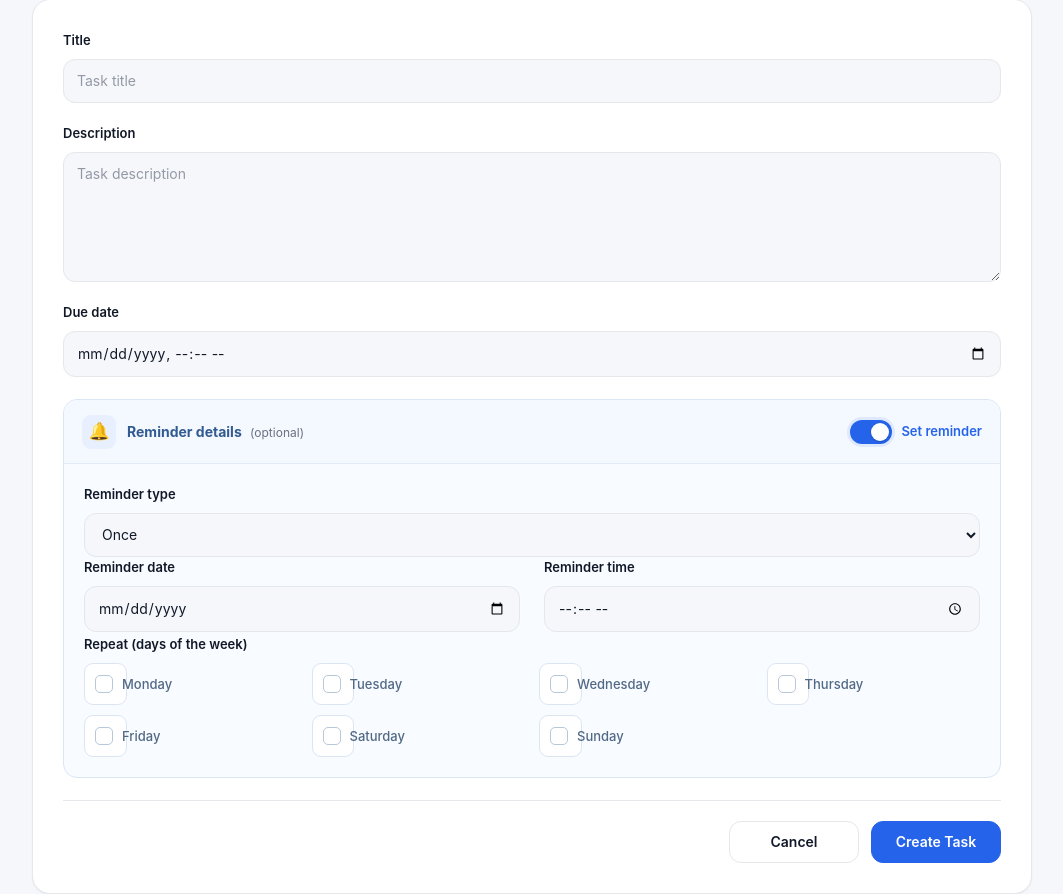
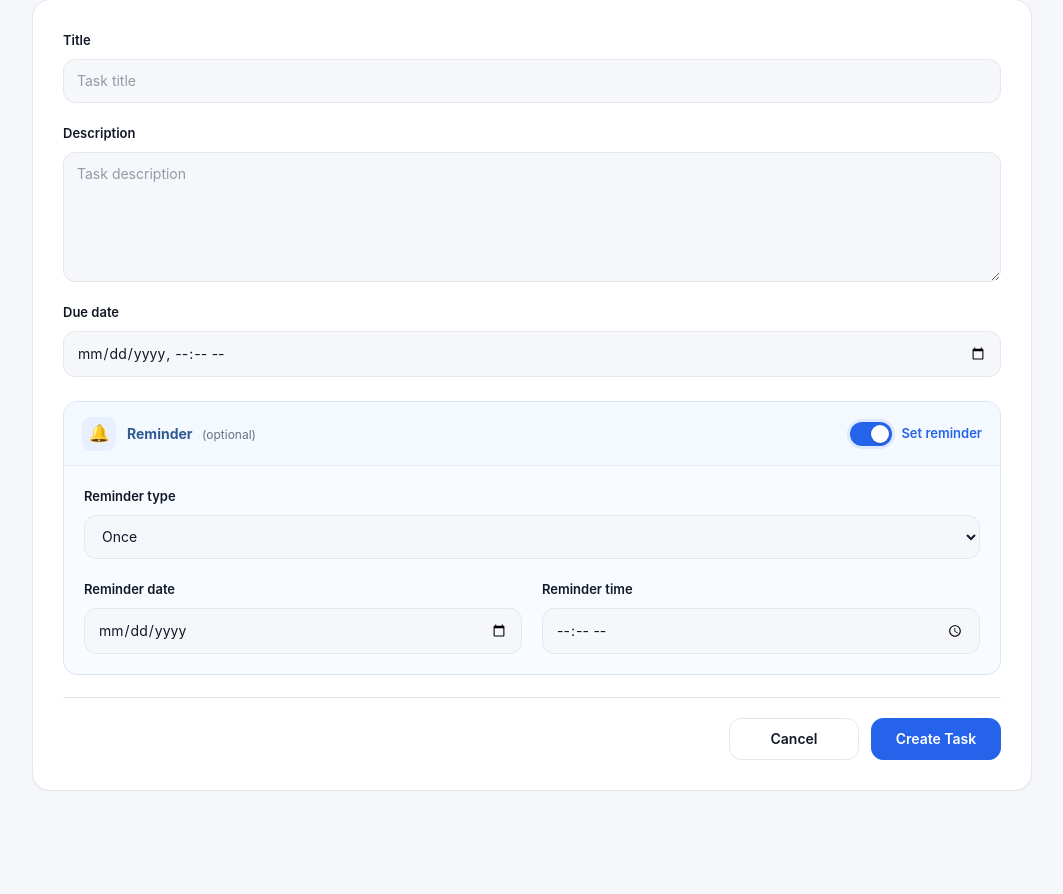
Before and after one commit to Alosh-23/To_Do_Solo, a Django app: page /task/add/ in a window 1280 px wide. Shown: the part 205-1099 px from the top of the page, without its empty margins (108-1171 px from the left). After the commit the page ends 996 px from the top, so only its background shows below. Run offline with Django 5.2, Linux system fonts and the light colour scheme; the visitor is signed in with stand-in values (Sample User, id 1).

Commit message:
Rebuild task reminder form

```diff
--- a/static/css/pages/task-form.css
+++ b/static/css/pages/task-form.css
@@ -1,6 +1,6 @@
 /* ==========================================================
    TO DO SOLO
-   TASK FORM PAGE
+   TASK FORM
 ========================================================== */
 
 .task-form-page {
@@ -83,6 +83,7 @@
     display: flex;
     flex-direction: column;
     gap: 8px;
+
     min-width: 0;
 }
 
@@ -99,8 +100,11 @@
 
 .task-form-row-two {
     display: grid;
-    grid-template-columns: repeat(2, minmax(0, 1fr));
-    gap: 24px;
+
+    grid-template-columns:
+        repeat(2, minmax(0, 1fr));
+
+    gap: 20px;
 }
 
 
@@ -144,7 +148,9 @@
 
 .task-form textarea {
     min-height: 130px;
+
     resize: vertical;
+
     line-height: 1.5;
 }
 
@@ -179,6 +185,7 @@
 .task-form input::placeholder,
 .task-form textarea::placeholder {
     color: var(--text-secondary);
+
     opacity: 0.7;
 }
 
@@ -208,6 +215,7 @@
 .task-form .field-error {
     font-size: 12px;
     line-height: 1.4;
+
     color: var(--danger);
 }
 
@@ -220,14 +228,14 @@
     width: 100%;
     box-sizing: border-box;
 
-    margin-top: 2px;
+    margin-top: 4px;
+
+    overflow: hidden;
 
     border: 1px solid #dbe6f5;
     border-radius: 14px;
 
     background: #f8fbff;
-
-    overflow: hidden;
 }
 
 
@@ -252,14 +260,18 @@
 }
 
 
+/* ==========================================================
+   REMINDER TITLE
+========================================================== */
+
 .reminder-panel-title {
     display: flex;
     align-items: center;
+
     gap: 11px;
 
     min-width: 0;
 }
-
 
 .reminder-icon {
     width: 34px;
@@ -271,21 +283,21 @@
 
     flex: 0 0 34px;
 
-    font-size: 17px;
-
     border-radius: 9px;
 
     background: #e8f0ff;
+
+    font-size: 17px;
 }
 
+.reminder-panel-title strong {
+    display: inline-block;
 
-.reminder-panel-title strong {
     font-size: 14px;
     font-weight: 700;
 
     color: #315b91;
 }
-
 
 .reminder-panel-title span:not(
     .reminder-icon
@@ -313,7 +325,6 @@
     flex-shrink: 0;
 
     cursor: pointer;
-
     user-select: none;
 }
 
@@ -397,7 +408,6 @@ input[type="checkbox"]:checked
         );
 }
 
-
 .reminder-toggle
 input[type="checkbox"]:checked
 +
@@ -405,7 +415,6 @@ input[type="checkbox"]:checked
 .reminder-toggle-thumb {
     transform: translateX(18px);
 }
-
 
 .reminder-toggle-text {
     font-size: 13px;
@@ -422,7 +431,22 @@ input[type="checkbox"]:checked
 ========================================================== */
 
 .reminder-panel-body {
+    display: flex;
+    flex-direction: column;
+
+    gap: 20px;
+
     padding: 20px;
+}
+
+
+/* ==========================================================
+   REMINDER TYPE
+========================================================== */
+
+.reminder-panel-body
+.form-field:first-child {
+    width: 100%;
 }
 
 
@@ -431,9 +455,8 @@ input[type="checkbox"]:checked
 ========================================================== */
 
 .reminder-weekdays-field {
-    margin-top: 2px;
+    margin-top: 0;
 }
-
 
 .reminder-weekdays {
     width: 100%;
@@ -441,14 +464,14 @@ input[type="checkbox"]:checked
 
 
 /*
- * Django CheckboxSelectMultiple generates:
- *
- * .reminder-weekdays
- *     div
- *         label
- *             input
- *             text
- */
+   Django CheckboxSelectMultiple structure:
+
+   .reminder-weekdays
+       div
+           label
+               input
+               text
+*/
 
 .reminder-weekdays > div {
     display: grid;
@@ -456,7 +479,7 @@ input[type="checkbox"]:checked
     grid-template-columns:
         repeat(4, minmax(0, 1fr));
 
-    gap: 10px 14px;
+    gap: 10px;
 }
 
 
@@ -501,7 +524,9 @@ input[type="checkbox"]:checked
 }
 
 
-/* Weekday checkbox */
+/* ==========================================================
+   WEEKDAY CHECKBOX
+========================================================== */
 
 .reminder-weekdays
 input[type="checkbox"] {
@@ -569,7 +594,7 @@ input[type="checkbox"]:checked::after {
 }
 
 
-/* Highlight selected day */
+/* Selected weekday label */
 
 .reminder-weekdays
 input[type="checkbox"]:checked
@@ -579,7 +604,16 @@ input[type="checkbox"]:checked
 
 
 /* ==========================================================
-   REMINDER PANEL ERROR
+   HIDDEN FIELDS
+========================================================== */
+
+.task-form .form-field[hidden] {
+    display: none !important;
+}
+
+
+/* ==========================================================
+   REMINDER ERROR
 ========================================================== */
 
 .reminder-panel-error {
@@ -641,7 +675,7 @@ input[type="checkbox"]:checked
 
 
 /* ==========================================================
-   CANCEL
+   SECONDARY BUTTON
 ========================================================== */
 
 .task-form .button-secondary {
@@ -651,7 +685,6 @@ input[type="checkbox"]:checked
 
     border: 1px solid var(--border);
 }
-
 
 .task-form .button-secondary:hover {
     background: #f3f4f6;
@@ -674,7 +707,6 @@ input[type="checkbox"]:checked
     border: 1px solid var(--primary);
 }
 
-
 .task-form .button-primary:hover {
     filter: brightness(0.95);
 
@@ -683,6 +715,10 @@ input[type="checkbox"]:checked
     box-shadow: var(--shadow-sm);
 }
 
+
+/* ==========================================================
+   ACTIVE BUTTON
+========================================================== */
 
 .task-form .button:active {
     transform: translateY(0);
@@ -697,7 +733,8 @@ input[type="checkbox"]:checked
 
     .task-form-row-two {
         grid-template-columns: 1fr;
-        gap: 20px;
+
+        gap: 18px;
     }
 
 
@@ -732,6 +769,8 @@ input[type="checkbox"]:checked
 
     .reminder-panel-body {
         padding: 16px;
+
+        gap: 18px;
     }
 
 
--- a/templates/tasks/task_form.html
+++ b/templates/tasks/task_form.html
@@ -2,6 +2,7 @@
 
 {% load static %}
 {% load i18n %}
+
 
 {% block title %}
 
@@ -37,6 +38,11 @@
 
         <section class="task-form-page">
 
+
+            <!-- ======================================================
+                 PAGE HEADER
+            ======================================================= -->
+
             <header class="page-header">
 
                 <div class="page-header-content">
@@ -44,6 +50,7 @@
                     <p class="page-eyebrow">
                         {% translate "Task Management" %}
                     </p>
+
 
                     <h1 class="page-title">
 
@@ -54,6 +61,7 @@
                         {% endif %}
 
                     </h1>
+
 
                     <p class="page-description">
 
@@ -74,7 +82,13 @@
             </header>
 
 
+
+            <!-- ======================================================
+                 TASK FORM CARD
+            ======================================================= -->
+
             <section class="task-form-card">
+
 
                 <form
                     method="post"
@@ -90,6 +104,11 @@
                     {% csrf_token %}
 
 
+
+                    <!-- ==================================================
+                         GENERAL FORM ERRORS
+                    =================================================== -->
+
                     {% if form.non_field_errors %}
 
                         <div class="form-errors">
@@ -99,8 +118,9 @@
                     {% endif %}
 
 
+
                     <!-- ==================================================
-                         TASK INFORMATION
+                         TITLE
                     =================================================== -->
 
                     <div class="form-field">
@@ -109,7 +129,9 @@
                             {% translate "Title" %}
                         </label>
 
+
                         {{ form.title }}
+
 
                         {% if form.title.errors %}
 
@@ -122,13 +144,20 @@
                     </div>
 
 
+
+                    <!-- ==================================================
+                         DESCRIPTION
+                    =================================================== -->
+
                     <div class="form-field">
 
                         <label for="{{ form.description.id_for_label }}">
                             {% translate "Description" %}
                         </label>
 
+
                         {{ form.description }}
+
 
                         {% if form.description.errors %}
 
@@ -141,6 +170,7 @@
                     </div>
 
 
+
                     <!-- ==================================================
                          DUE DATE
                     =================================================== -->
@@ -151,7 +181,9 @@
                             {% translate "Due date" %}
                         </label>
 
+
                         {{ form.due_date }}
+
 
                         {% if form.due_date.errors %}
 
@@ -164,16 +196,20 @@
                     </div>
 
 
+
                     <!-- ==================================================
-                         REMINDER DETAILS
+                         REMINDER
                     =================================================== -->
 
                     <section class="reminder-panel">
 
 
-                        <!-- REMINDER HEADER -->
+                        <!-- ==============================================
+                             REMINDER HEADER
+                        =============================================== -->
 
                         <div class="reminder-panel-header">
+
 
                             <div class="reminder-panel-title">
 
@@ -184,11 +220,13 @@
                                     🔔
                                 </span>
 
+
                                 <div>
 
                                     <strong>
-                                        {% translate "Reminder details" %}
+                                        {% translate "Reminder" %}
                                     </strong>
+
 
                                     <span>
                                         {% translate "(optional)" %}
@@ -199,6 +237,11 @@
                             </div>
 
 
+
+                            <!-- ==========================================
+                                 REMINDER ENABLE TOGGLE
+                            =========================================== -->
+
                             <label
                                 class="reminder-toggle"
                                 for="{{ reminder_form.enabled.id_for_label }}"
@@ -206,9 +249,13 @@
 
                                 {{ reminder_form.enabled }}
 
+
                                 <span class="reminder-toggle-track">
+
                                     <span class="reminder-toggle-thumb"></span>
+
                                 </span>
+
 
                                 <span class="reminder-toggle-text">
                                     {% translate "Set reminder" %}
@@ -219,6 +266,11 @@
                         </div>
 
 
+
+                        <!-- ==============================================
+                             ENABLE ERRORS
+                        =============================================== -->
+
                         {% if reminder_form.enabled.errors %}
 
                             <div class="field-error reminder-panel-error">
@@ -228,14 +280,18 @@
                         {% endif %}
 
 
-                        <!-- REMINDER CONTENT -->
+
+                        <!-- ==============================================
+                             REMINDER BODY
+                        =============================================== -->
 
                         <div class="reminder-panel-body">
 
 
-                            <!-- ==================================================
+
+                            <!-- ==========================================
                                  REMINDER TYPE
-                            =================================================== -->
+                            =========================================== -->
 
                             <div class="form-field">
 
@@ -245,7 +301,9 @@
                                     {% translate "Reminder type" %}
                                 </label>
 
+
                                 {{ reminder_form.reminder_type }}
+
 
                                 {% if reminder_form.reminder_type.errors %}
 
@@ -258,12 +316,15 @@
                             </div>
 
 
-                            <!-- ==================================================
+
+                            <!-- ==========================================
                                  REMINDER DATE + TIME
-                            =================================================== -->
+                            =========================================== -->
 
                             <div class="task-form-row task-form-row-two">
 
+
+                                <!-- REMINDER DATE -->
 
                                 <div class="form-field">
 
@@ -273,7 +334,9 @@
                                         {% translate "Reminder date" %}
                                     </label>
 
+
                                     {{ reminder_form.reminder_date }}
+
 
                                     {% if reminder_form.reminder_date.errors %}
 
@@ -286,6 +349,9 @@
                                 </div>
 
 
+
+                                <!-- REMINDER TIME -->
+
                                 <div class="form-field">
 
                                     <label
@@ -294,7 +360,9 @@
                                         {% translate "Reminder time" %}
                                     </label>
 
+
                                     {{ reminder_form.reminder_time }}
+
 
                                     {% if reminder_form.reminder_time.errors %}
 
@@ -309,14 +377,15 @@
                             </div>
 
 
-                            <!-- ==================================================
-                                 DAYS OF WEEK
-                            =================================================== -->
+
+                            <!-- ==========================================
+                                 WEEKDAYS
+                            =========================================== -->
 
                             <div class="form-field reminder-weekdays-field">
 
                                 <label>
-                                    {% translate "Repeat (days of the week)" %}
+                                    {% translate "Repeat days" %}
                                 </label>
 
 
@@ -343,15 +412,19 @@
                     </section>
 
 
+
+                    <!-- ==================================================
+                         REMINDER GENERAL ERRORS
+                    =================================================== -->
+
                     {% if reminder_form.non_field_errors %}
 
                         <div class="form-errors">
-
                             {{ reminder_form.non_field_errors }}
-
                         </div>
 
                     {% endif %}
+
 
 
                     <!-- ==================================================
@@ -359,6 +432,7 @@
                     =================================================== -->
 
                     <div class="form-actions">
+
 
                         <a
                             href="{% url 'tasks:dashboard' %}"
@@ -385,6 +459,7 @@
 
                         </button>
 
+
                     </div>
 
 
@@ -401,6 +476,7 @@
 {% endblock %}
 
 
+
 {% block extra_js %}
 
 <script src="{% static 'js/ui/taskFormUI.js' %}"></script>
```
